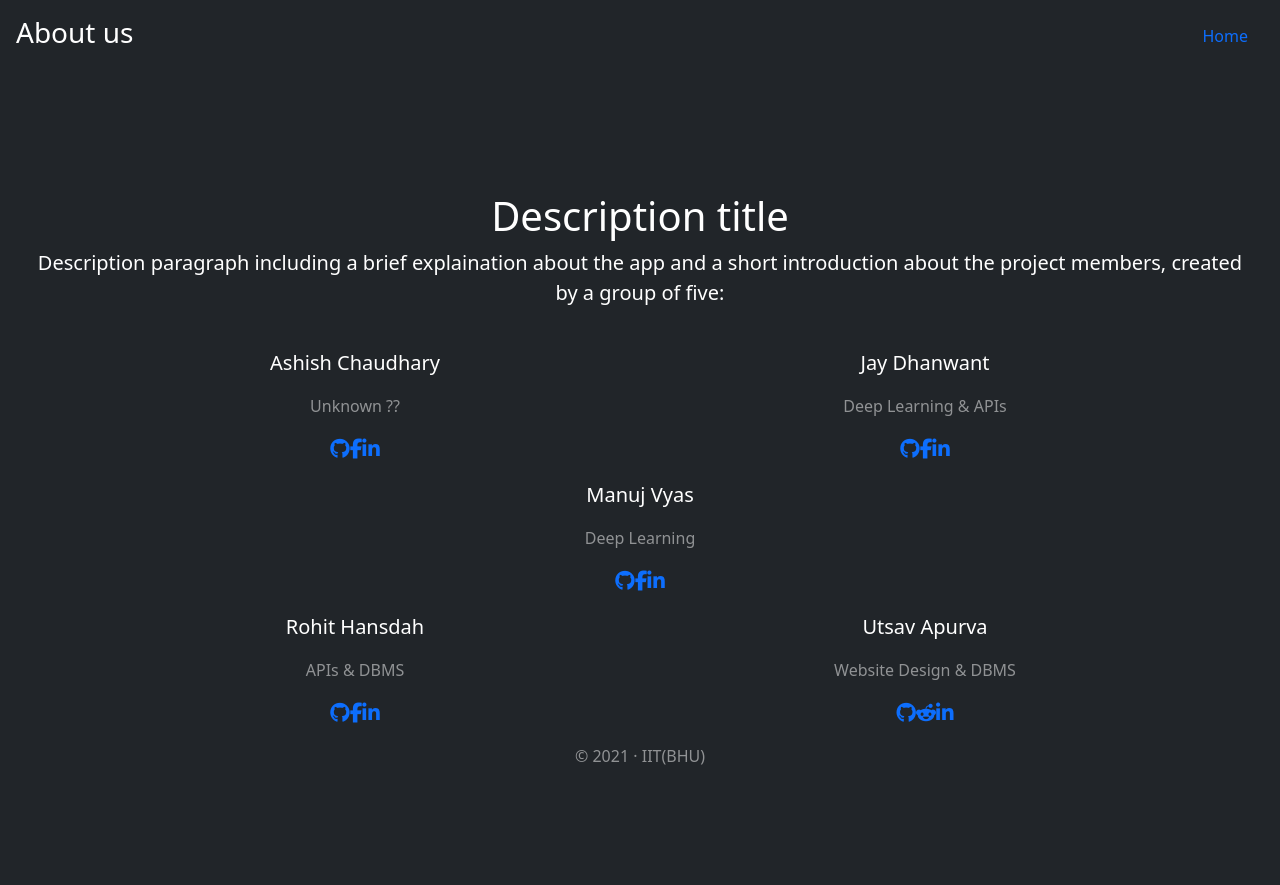
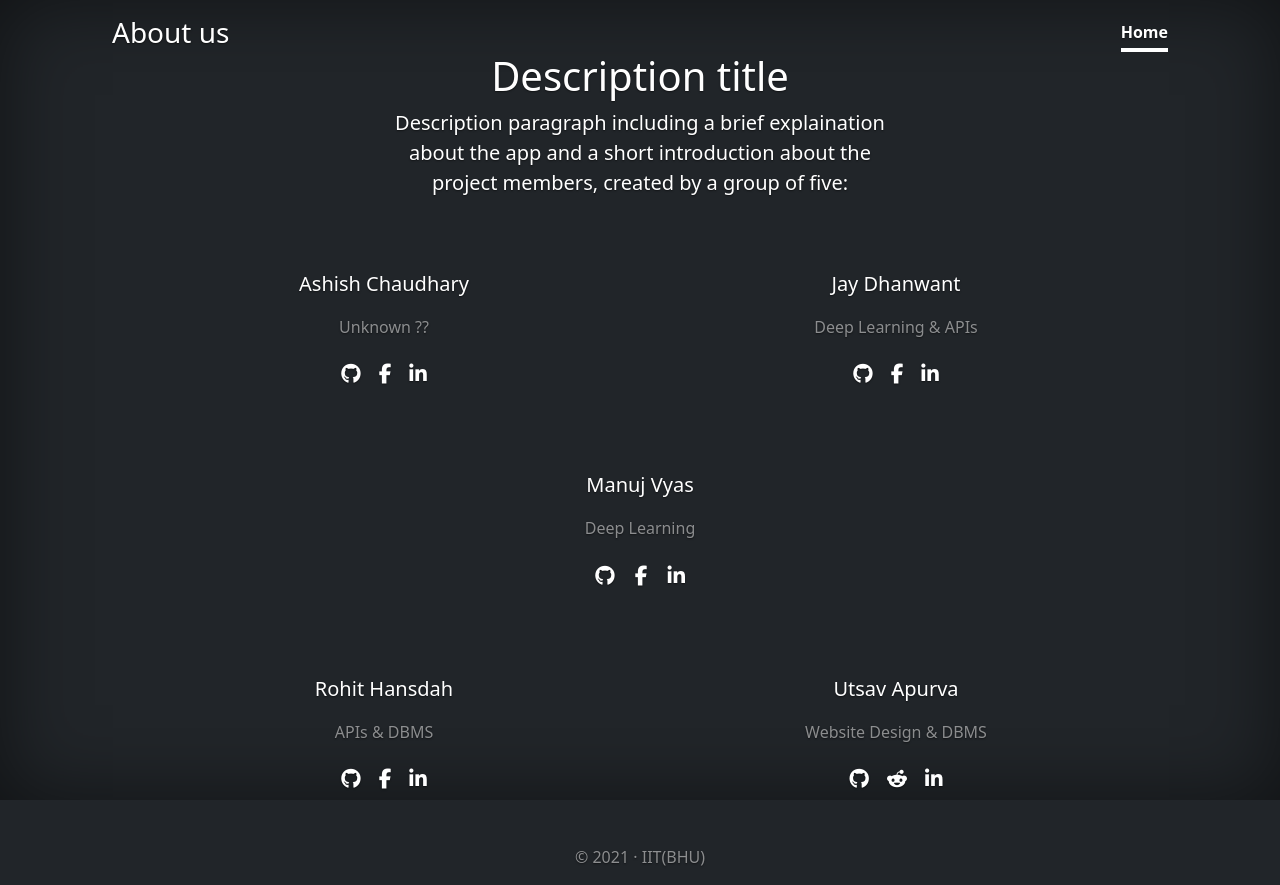
Before and after one commit to speeeedy-899/OCR_App, a website: page about.html in a window 1280 px wide. Before the commit the page ends 800 px from the top, so only its background shows below. Drawn offline with nearby package versions, Linux system fonts and the light colour scheme; files that its build step writes are made by us from their sources; the site is published under a folder, as on GitHub Pages, so addresses that start at the root find nothing.

Commit message:
Update about.html for cross network viewing

```diff
--- a/about.html
+++ b/about.html
@@ -22,7 +22,7 @@
 
 
   <!-- Custom styles for this template -->
-  <link href="/css/about.css" rel="stylesheet">
+  <link href="about.css" rel="stylesheet">
 
 </head>
 <!-- Header -->
```
